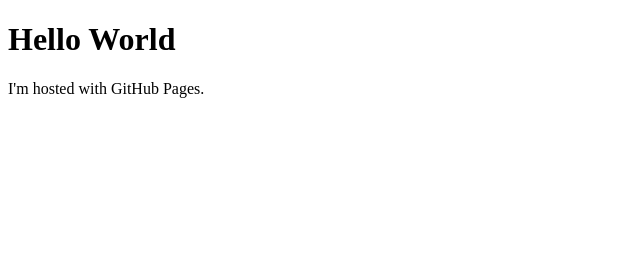
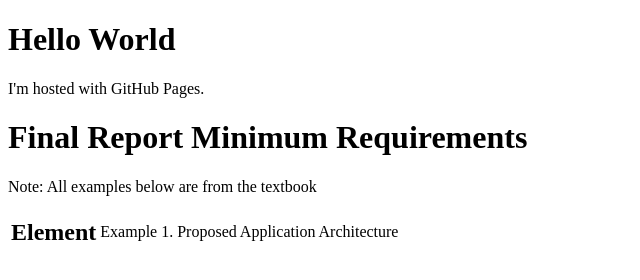
Before and after one commit to aak29/aak29.github.io, a plain HTML site: page index.html in a window 1280 px wide. Shown: the whole page, without its empty margins (0-640 px from the left). Drawn offline with Linux system fonts and the light colour scheme.

Commit message:
headings fixed

```diff
--- a/index.html
+++ b/index.html
@@ -3,5 +3,15 @@
 <body>
 <h1>Hello World</h1>
 <p>I'm hosted with GitHub Pages.</p>
+<h1>  Final Report Minimum Requirements </h1>
+Note: All examples below are from the textbook
+<table>
+  <tr>
+    <td><h2>Element</td><td>Example</h2></td>
+    <td>1. Proposed Application Architecture</td><td><a href="system_illo.jpg"></a></td>
+  </tr>
+
+</table>
+
 </body>
 <html>
```
